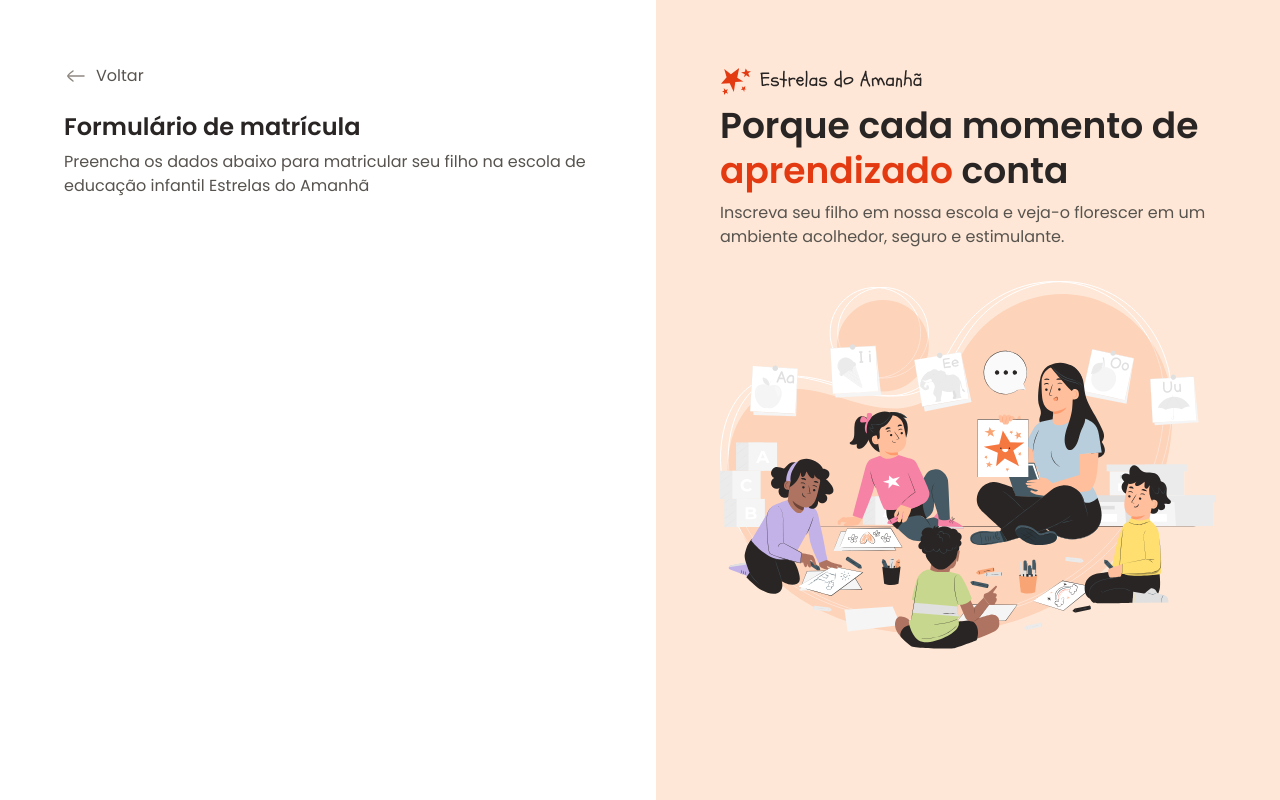
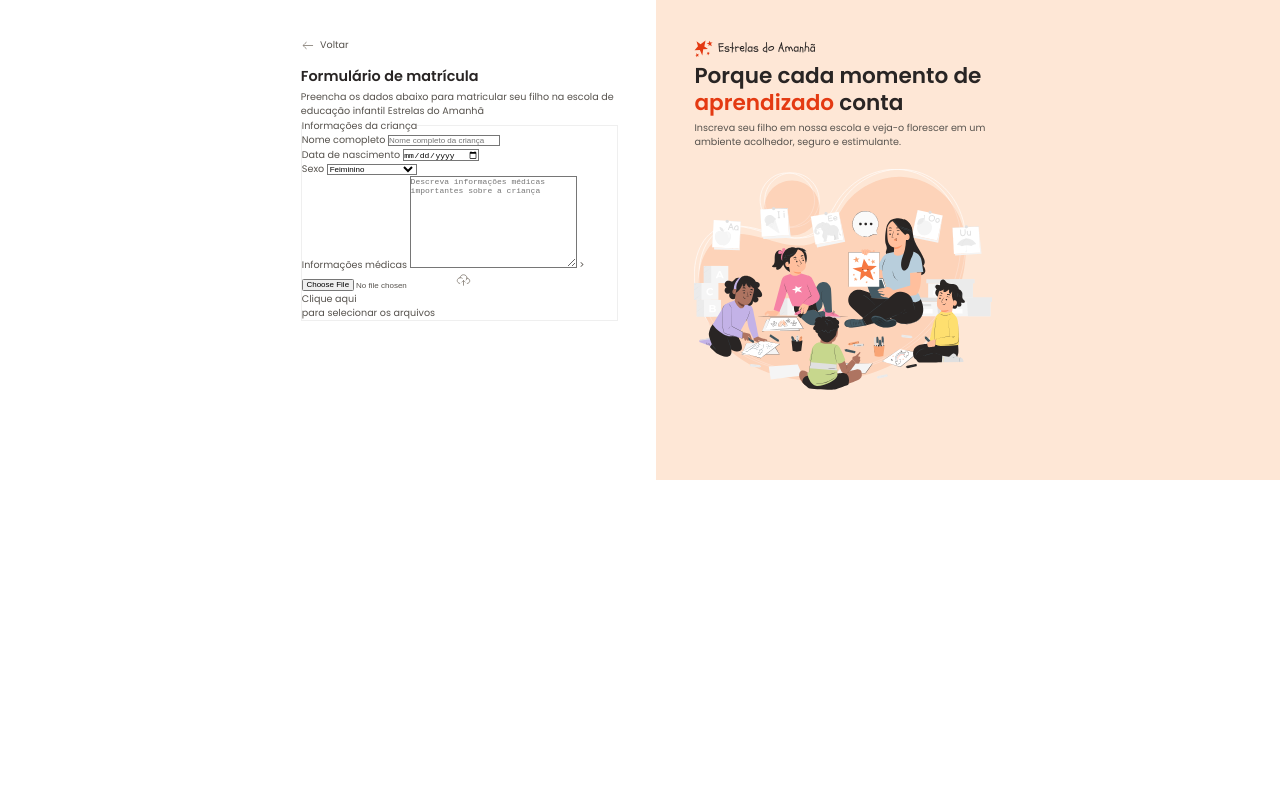
Before and after one commit to JONAS0607/FULLSTACK-2025, a plain HTML site: page index.html in a window 1280 px wide. Drawn offline with Linux system fonts and the light colour scheme.

Commit message:
atualizado layout do formulário de matrícula e ajustado estilo global

```diff
--- a/index.html
+++ b/index.html
@@ -1,5 +1,6 @@
 <!DOCTYPE html>
-<html lang="pt-br">
+<html lang="pt-BR">
+
 <head>
   <link rel="preconnect" href="https://fonts.googleapis.com">
   <link rel="preconnect" href="https://fonts.gstatic.com" crossorigin>
@@ -9,8 +10,11 @@
   <title>Estrelas do amanhã</title>
 
   <link rel="stylesheet" href="styles/index.css">
-  <link href="https://fonts.googleapis.com/css2?family=Poppins:ital,wght@0,100;0,200;0,300;0,400;0,500;0,600;0,700;0,800;0,900;1,100;1,200;1,300;1,400;1,500;1,600;1,700;1,800;1,900&display=swap" rel="stylesheet">
+  <link
+    href="https://fonts.googleapis.com/css2?family=Poppins:ital,wght@0,100;0,200;0,300;0,400;0,500;0,600;0,700;0,800;0,900;1,100;1,200;1,300;1,400;1,500;1,600;1,700;1,800;1,900&display=swap"
+    rel="stylesheet">
 </head>
+
 <body>
   <div id="app">
 
@@ -22,6 +26,52 @@
         </div>
         <h1>Formulário de matrícula</h1>
         <p>Preencha os dados abaixo para matricular seu filho na escola de educação infantil Estrelas do Amanhã</p>
+        <form action="#" method="post" enctype="multipart/form-data">
+          <fieldset class="child-info">
+            <legend>Informações da criança</legend>
+            <div class="input-wrapper">
+              <label for="fullname">Nome comopleto</label>
+              <input
+              id="fullname"
+              type="text"
+              placeholder="Nome completo da criança">
+            </div>
+            <div class="input-wrapper">
+              <label for="birth">Data de nascimento</label>
+              <input
+              id="birth"
+              type="date"
+              lang="pt-BR">
+            </div>
+            <div class="select-wrapper">
+              <label for="gender">Sexo</label>
+              <select name="gender" id="gender">
+                <option value="female">Feiminino</option>
+                <option value="male">Masculino</option>
+                <option value="na">Prefiro não informar</option>
+              </select>
+            </div>
+            <div class="textarea-wrapper">
+              <label for="medical-info">Informações médicas</label>
+              <textarea
+              name="medical-info"
+              id="medical-info"
+              cols="30"
+              rows="10"
+              placeholder="Descreva informações médicas importantes sobre a criança"></textarea>
+              ></textarea>
+            </div>
+            <div class="droparea-wrapper">
+              <input
+              type="file"
+              id="birth-file"
+              name="birth-file"
+              placeholder="Certidão de nascimento">
+              <img src="assets/icons/cloud-upload.svg" alt="ícone de upload">
+              <P>Clique aqui <br> para selecionar os arquivos</P>
+            </div>
+          </fieldset>
+        </form>
       </div>
     </main>
 
@@ -38,4 +88,5 @@
 
   </div>
 </body>
+
 </html>
--- a/styles/global.css
+++ b/styles/global.css
@@ -24,6 +24,10 @@
   --stroke-highlight: #f3541c;
 
   --semantic-error: #dc2626;
+
+  /* Diminui o tamanho da janela de preview */
+  zoom: 60%;
+
 }
 body{
   overflow: hidden;
```
Lines whose indentation alone changed are shown as unchanged.
